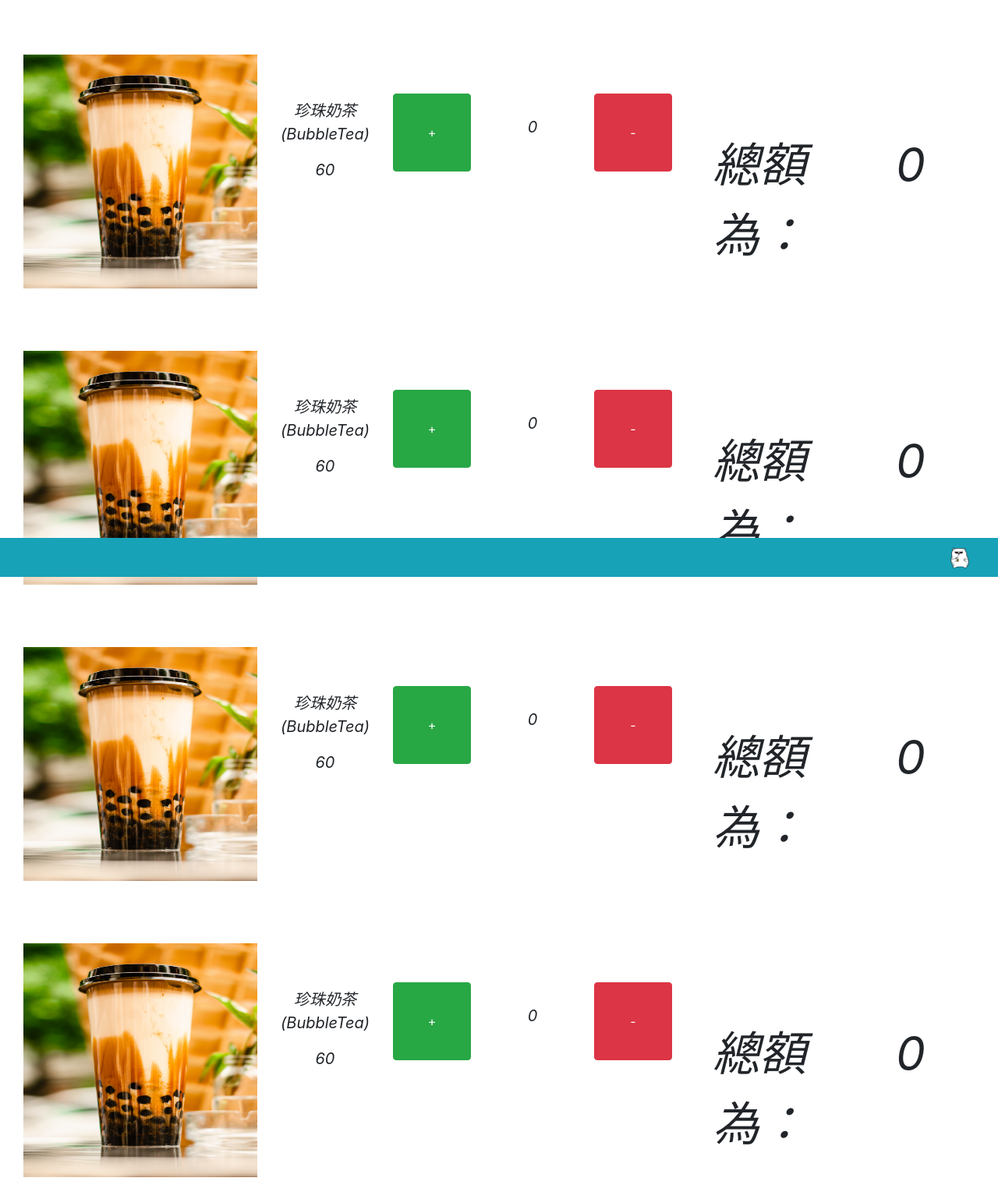
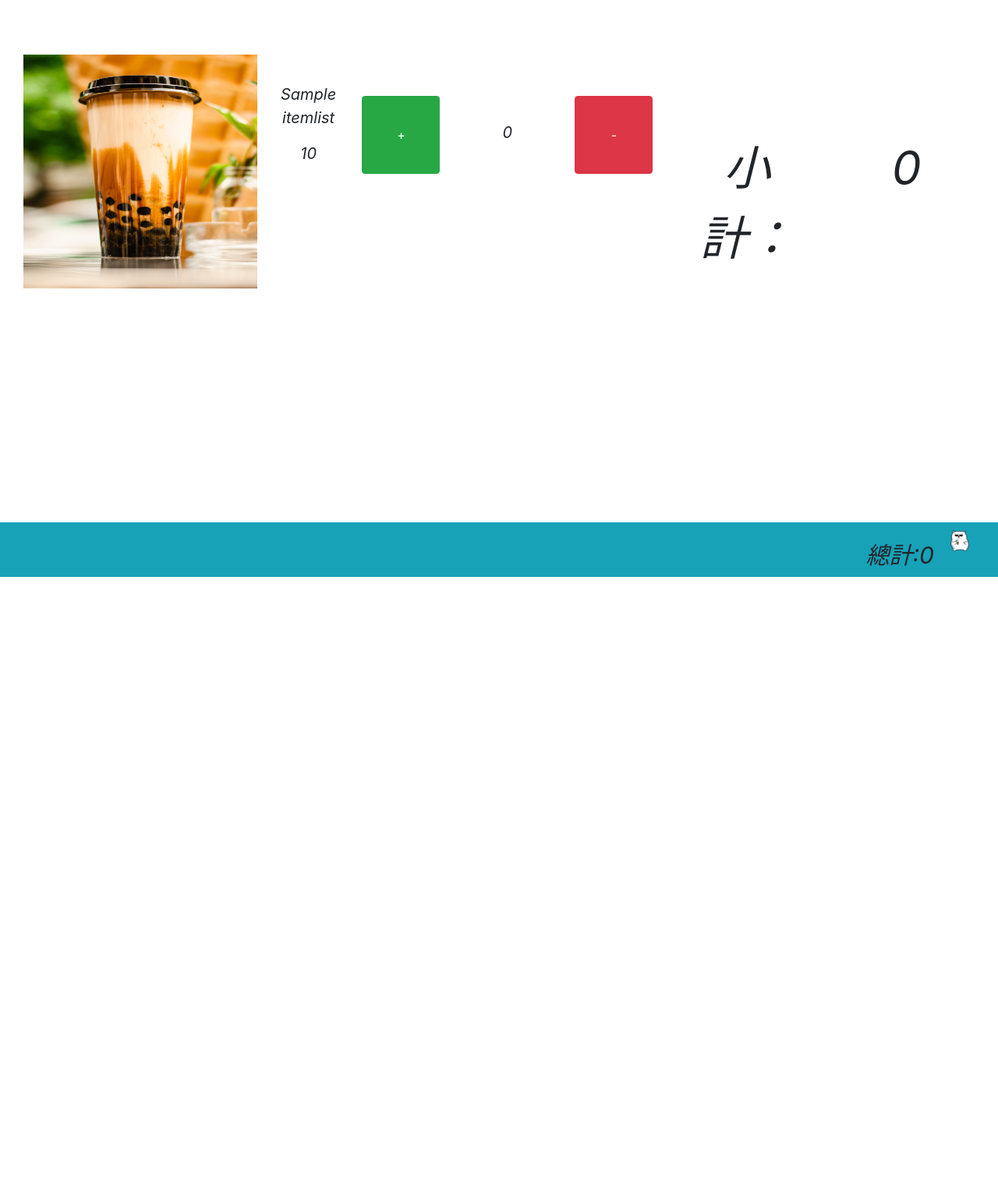
Before and after one commit to jianlin1217/PID_Assignment, a PHP site: page / in a window 1280 px wide. Shown: the part 60-1598 px from the top of the page at 78% size. After the commit the page ends 800 px from the top, so only its background shows below. Run offline with PHP 8.4, Linux system fonts and the light colour scheme; tables that the repository leaves empty or names only in its code hold one stand-in row (values such as "Sample post").

Commit message:
總計和資料庫讀資料

```diff
--- a/connectDB.php
+++ b/connectDB.php
@@ -6,6 +6,7 @@
     $dbhost="localhost";
 
     $link=mysqli_connect($dbhost,$dbuser,$dbpass,$dbname,$dbport) or die (mysqli_connect_error());
+    $result=mysqli_query($link,"set names UTF8");
 
-
+    // var_dump($result);
 ?>
--- a/footer.php
+++ b/footer.php
@@ -1,4 +1,4 @@
-<nav class="navbar navbar-expand-sm bg-info navbar-dark fixed-bottom" style="position: fixed; width:100%;height:50px;">
+<nav class="navbar navbar-expand-sm bg-info navbar-dark fixed-bottom" style="position: fixed; width:100%;height:70px;">
         <!-- Brand/logo -->
 
 
@@ -7,7 +7,10 @@
 
             </ul>
             <ul class="navbar-nav">
-                <li class="nav-item ">
+                <li class="nav-item mr-auto" >
+                    <p class="total all" style="font-size:30px" id="alltotal">總計:0</p>
+                </li>
+                <li class="nav-item">
                     <a class="nav-link " style="color:black" href="index.php">
                         <img id="icon" src="img/BearIcon.jpg" alt="can't find picture">
                     </a>
--- a/index.php
+++ b/index.php
@@ -1,6 +1,27 @@
 <?php
     session_start();
-    $_SESSION['itemNum']=0;
+    //連接資料庫
+    require_once("connectDB.php");
+    //存放用SESSION
+    $drinkName=array();
+    $drinkPrice=array();
+    $canBuy=0;
+    global $totalItem;
+    //取得飲料id  價格   名字  數量
+    $askCommend=<<<end
+    select itemId,itemPrice,itemName,remainCount from itemList;
+    end;
+    $result=mysqli_query($link,$askCommend);
+    while($row=mysqli_fetch_assoc($result))
+    {
+        array_push($drinkName,$row['itemName']);
+        array_push($drinkPrice,$row['itemPrice']);
+    }
+    $totalItem=count($drinkName);
+    // var_dump($drinkName);
+    // echo "<br>";
+    // var_dump($drinkPrice);
+
 ?>
 <!DOCTYPE html>
 <html lang="en">
@@ -13,19 +34,19 @@
     <script src="https://maxcdn.bootstrapcdn.com/bootstrap/4.5.2/js/bootstrap.min.js"></script>
     <link rel="stylesheet" href="style.css">
     <link rel="stylesheet" href="https://maxcdn.bootstrapcdn.com/bootstrap/4.5.2/css/bootstrap.min.css">
-    <title>熊蜂蜜－沁涼飲</title>
+    <title>熊蜂蜜－BearBees</title>
 </head>
 
 <body>
     <?php
     require_once("header.php");
-    for ($i = 1; $i < 5; $i++) {
+    for ($i = 0; $i < $totalItem; $i++) {
     ?>
         <div class="wrapper outline">
             <div class="wrapper2" id="d1">
                 <img src="img/bubbleTea.jpg" alt="找不到圖片ＱＡＯ">
                 <div class="mid">
-                    <p>珍珠奶茶(BubbleTea)</p><p id="price<?=$i?>" name="price">60</p>
+                    <p><?=$drinkName[$i]?></p><p id="price<?=$i?>" name="price"><?=$drinkPrice[$i]?></p>
 
                 </div>
             </div>
@@ -42,7 +63,7 @@
             </div>
             <div class="wrapper2" id="d3">
                 <div style="margin-top: 40%;">
-                    <p class="total">總額為：</p>
+                    <p class="total">小計：</p>
                 </div>
                 <div style="margin-top: 40%;">
                     <p class="total" id="totalm<?=$i?>" name="totalm">0</p>
@@ -52,14 +73,19 @@
         </div>
     <?php
     }
+    ?>
+    <?php
     require_once("footer.php")
     ?>
     <script>
+            //增加數量
             $("button[name='btnadd']").click(function(){
+                let alltotal=0;
                 let count;
                 let nowid=$(this).attr("id").replace("btnadd","");
 
                 // alert(nowid);
+                //存放每個操作的id
                 item="#itemcount"+nowid;
                 total="#totalm"+nowid;
                 price="#price"+nowid;
@@ -70,12 +96,21 @@
                 $(item).text(count);
                 $(total).text($(price).text()*count);
 
+                for(i=0;i< <?=$totalItem?>;i++)
+                {
+                    alltotal+=Number($("#totalm"+i).text());
+                }
+                $("#alltotal").text("總計:"+alltotal);
+
             })
+            //減少數量
             $("button[name='btnsub']").click(function(){
+                let alltotal=0;
                 let count;
                 let nowid=$(this).attr("id").replace("btnsub","");
 
                 // alert(nowid);
+                //存放每個操作的id
                 item="#itemcount"+nowid;
                 total="#totalm"+nowid;
                 price="#price"+nowid;
@@ -87,6 +122,11 @@
                 $(item).text(count);
                 $(total).text($(price).text()*count);
 
+                for(i=0;i< <?=$totalItem?>;i++)
+                {
+                    alltotal+=Number($("#totalm"+i).text());
+                }
+                $("#alltotal").text("總計:"+alltotal);
             })
 
     </script>
```
Also changed, not shown: README.md.
